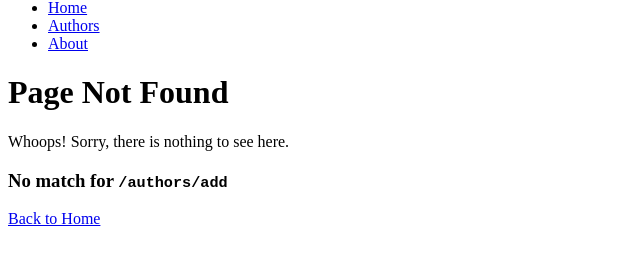
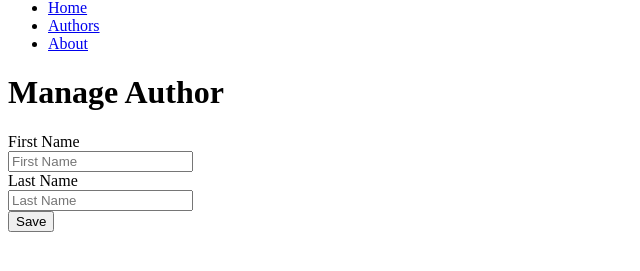
Before and after one commit to timoyan/psadmin, a React app: page /authors/add in a window 1280 px wide. Before the commit this address had no page. Shown: the part 329-600 px from the top of the page, without its empty margins (0-640 px from the left). Built offline with nearby package versions, Linux system fonts and the light colour scheme.

Commit message:
complete 8

```diff
--- a/package.json
+++ b/package.json
@@ -23,7 +23,8 @@
         "react": "^16.2.0",
         "react-dom": "^16.2.0",
         "react-router": "^4.2.0",
-        "react-router-dom": "^4.2.2"
+        "react-router-dom": "^4.2.2",
+        "toastr": "^2.1.4"
     },
     "devDependencies": {
         "babel-core": "^6.26.0",
@@ -31,6 +32,7 @@
         "babel-preset-react": "^6.24.1",
         "babelify": "^8.0.0",
         "browserify": "^14.5.0",
+        "compression": "^1.7.1",
         "connect-history-api-fallback": "^1.5.0",
         "vinyl-source-stream": "^2.0.0"
     }
--- a/src/components/about/aboutPage.jsx
+++ b/src/components/about/aboutPage.jsx
@@ -1,6 +1,7 @@
 "use strict"
 
 import React from 'react';
+
 
 class About extends React.Component {
     render() {
--- /dev/null
+++ b/src/components/authors/authorForm.jsx
@@ -0,0 +1,43 @@
+"use strict";
+
+import React from 'react';
+import Input from '../common/textinput';
+import PropTypes from '../../../node_modules/prop-types';
+
+
+class AuthorForm extends React.Component {
+    render() {
+        return (
+            <form>
+                <h1>Manage Author</h1>
+
+                <Input
+                    name="firstName"
+                    label="First Name"
+                    value={this.props.author.firstName}
+                    placeholder="First Name"
+                    onChange={this.props.onChange}
+                    error={this.props.errors.firstName} />
+
+                <Input
+                    name="lastName"
+                    label="Last Name"
+                    value={this.props.author.lastName}
+                    placeholder="Last Name"
+                    onChange={this.props.onChange}
+                    error={this.props.errors.lastName} />
+
+                <input type="submit" value="Save" className="btn btn-default" onClick={this.props.onSave.bind(this)} />
+            </form>
+        );
+    }
+}
+
+AuthorForm.propTypes = {
+    author: PropTypes.object.isRequired,
+    onSave: PropTypes.func.isRequired,
+    onChange: PropTypes.func.isRequired,
+    errors: PropTypes.object
+};
+
+module.exports = AuthorForm;
--- a/src/components/authors/authorPage.jsx
+++ b/src/components/authors/authorPage.jsx
@@ -3,6 +3,7 @@
 import React from 'react';
 import AuthorApi from '../../api/authorApi';
 import AuthorList from './authorList';
+import { Prompt, Link } from 'react-router-dom';
 
 class Authors extends React.Component {
     constructor(props) {
@@ -18,6 +19,7 @@ class Authors extends React.Component {
         return (
             <div>
                 <h1>Authors</h1>
+                <Link to="/authors/add" className="btn btn-default">Add Author</Link>
                 <AuthorList authors={this.state.authors} />
             </div>
         );
--- /dev/null
+++ b/src/components/authors/manageAuthorPage.jsx
@@ -0,0 +1,81 @@
+"use strict";
+
+import React from 'react';
+import AuthorForm from './authorForm';
+import AuthorApi from '../../api/authorApi';
+import { Router, Prompt } from 'react-router-dom';
+import Toastr from 'toastr';
+
+class ManageAuthorPage extends React.Component {
+    constructor(props) {
+        super(props);
+        this.state = {
+            author: { id: '', firstName: '', lastName: '' },
+            errors: {},
+            dirty: false
+        };
+    }
+
+    componentWillMount() {
+        const authorId = this.props.match.params.id;
+
+        if (authorId) {
+            this.setState({ author: AuthorApi.getAuthorById(authorId) });
+        }
+    }
+
+    setAuthorState(event) {
+        this.setState({ dirty: true });
+        let field = event.target.name;
+        let value = event.target.value;
+        this.state.author[field] = value;
+        this.setState({ author: this.state.author });
+        this.authorFormIsValid();
+    }
+
+    authorFormIsValid() {
+        let formIsValid = true;
+
+        this.state.errors = {};
+
+        if (this.state.author.firstName.length < 3) {
+            this.state.errors.firstName = 'First name must be at least 3 characters.';
+            formIsValid = false;
+        }
+
+        if (this.state.author.lastName.length < 3) {
+            this.state.errors.lastName = 'Last name must be at least 3 characters.';
+            formIsValid = false;
+        }
+
+        this.setState({ errors: this.state.errors });
+        return formIsValid;
+    }
+
+    saveAuthor(event) {
+        this.setState({ dirty: false });
+        event.preventDefault();
+
+        if (!this.authorFormIsValid()) {
+            return;
+        }
+
+        AuthorApi.saveAuthor(this.state.author);
+        Toastr.success('Author saved.');
+        this.props.history.push('/authors');
+    }
+
+    render() {
+        return (
+            <div>
+                <Prompt when={this.state.dirty} message="Are you sure you want to leave?" />
+                <AuthorForm author={this.state.author}
+                    onChange={this.setAuthorState.bind(this)}
+                    onSave={this.saveAuthor.bind(this)}
+                    errors={this.state.errors} />
+            </div>
+        );
+    }
+}
+
+module.exports = ManageAuthorPage;
--- /dev/null
+++ b/src/components/common/textinput.jsx
@@ -0,0 +1,41 @@
+"use strict";
+
+import React from 'react';
+import PropTypes from '../../../node_modules/prop-types';
+
+class Input extends React.Component {
+    render() {
+        let wrapperClass = 'form-group';
+        if (this.props.error && this.props.error.length > 0) {
+            wrapperClass += " " + 'has-error';
+        }
+
+        return (
+            <div className={wrapperClass}>
+                <label htmlFor={this.props.name}>{this.props.label}</label>
+                <div className="field">
+                    <input type="text"
+                        name={this.props.name}
+                        className="form-control"
+                        placeholder={this.props.placeholder}
+                        ref={this.props.name}
+                        value={this.props.value}
+                        onChange={this.props.onChange.bind(this)}
+                    />
+                    <div className="input">{this.props.error}</div>
+                </div>
+            </div>
+        );
+    }
+}
+
+Input.propTypes = {
+    name: PropTypes.string.isRequired,
+    label: PropTypes.string.isRequired,
+    onChange: PropTypes.func.isRequired,
+    placeholder: PropTypes.string,
+    error: PropTypes.string,
+    value: PropTypes.string
+};
+
+module.exports = Input;
--- a/src/routes.jsx
+++ b/src/routes.jsx
@@ -10,9 +10,11 @@ class Routes extends React.Component {
                 <Redirect from='/about-us' to='/about' />
                 <Route exact path='/' component={require('./components/homePage')} />
                 <Route exact path='/authors' component={require('./components/authors/authorPage')} />
+                <Route exact path='/authors/add' component={require('./components/authors/manageAuthorPage')} />
+                <Route exact path='/authors/:id' component={require('./components/authors/manageAuthorPage')} />
                 <Route exact path='/about' component={require('./components/about/aboutPage')} />
-
                 <Route component={require('./components/notFoundPage')} />
+                <Redirect to="/" />
             </Switch>
         );
     }
```
Also changed, not shown: gulpfile.js (+7 -2 lines), 1 other file (tests, documents, lock files or other folders).
